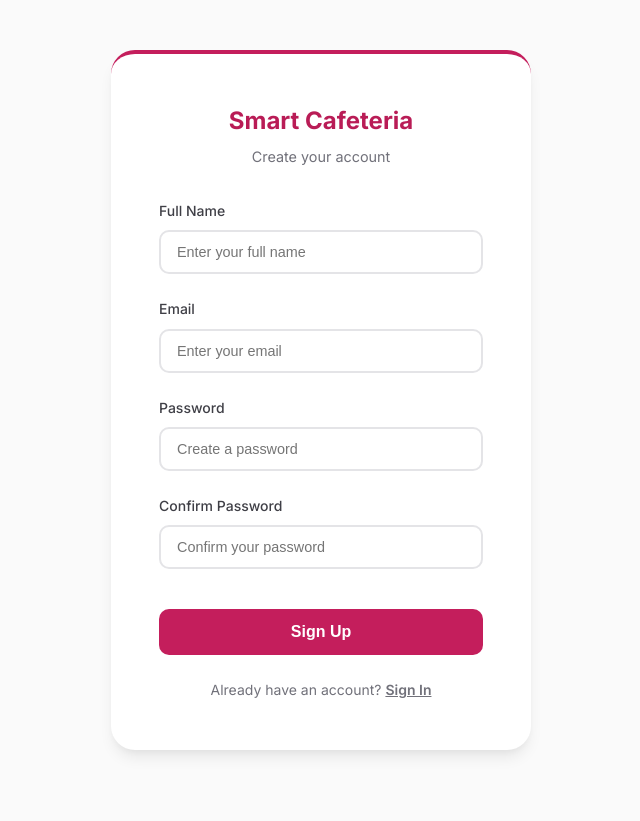
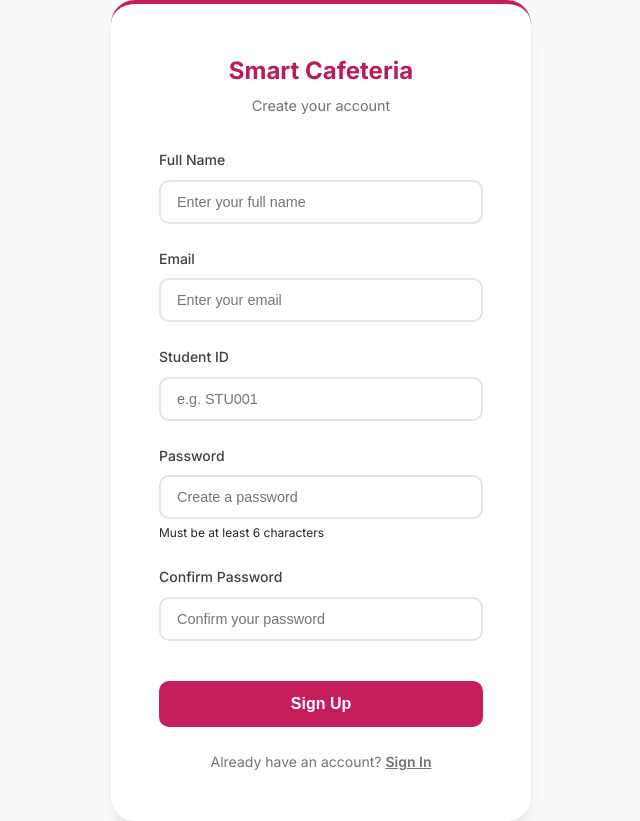
Before and after one commit to Smart-Cafeteria-Management-System/frontend, a React (Vite) app: page /signup in a window 1280 px wide. Shown: the whole page, without its empty margins (319-959 px from the left). Before the commit the page ends 800 px from the top, so only its background shows below. Built offline with nearby package versions, Linux system fonts and the light colour scheme.

Commit message:
Fix Add-ons styling, add Student ID field, and update staff permissions

```diff
--- a/src/App.jsx
+++ b/src/App.jsx
@@ -181,7 +181,7 @@ function AppRoutes() {
       <Route
         path="/staff/forecast"
         element={
-          <ProtectedRoute staffOnly>
+          <ProtectedRoute>
             <Layout>
               <StaffForecast />
             </Layout>
--- a/src/pages/Addons.jsx
+++ b/src/pages/Addons.jsx
@@ -1,5 +1,6 @@
 import { useEffect, useState } from 'react';
 import { addonsAPI, incentivesAPI } from '../services/api';
+import '../styles/global.css';
 
 function Addons() {
     const [addons, setAddons] = useState([]);
@@ -84,13 +85,13 @@ function Addons() {
             {/* Tabs */}
             <div className="tabs" style={{ marginBottom: 'var(--spacing-lg)' }}>
                 <button
-                    className={`tab-btn ${activeTab === 'addons' ? 'active' : ''}`}
+                    className={`tab ${activeTab === 'addons' ? 'active' : ''}`}
                     onClick={() => setActiveTab('addons')}
                 >
                     Available Add-ons
                 </button>
                 <button
-                    className={`tab-btn ${activeTab === 'history' ? 'active' : ''}`}
+                    className={`tab ${activeTab === 'history' ? 'active' : ''}`}
                     onClick={() => setActiveTab('history')}
                 >
                     My Redemptions
@@ -98,7 +99,7 @@ function Addons() {
             </div>
 
             {activeTab === 'addons' && (
-                <div className="grid-cards">
+                <div className="menu-grid">
                     {addons.length === 0 ? (
                         <p className="text-muted">No add-ons available at the moment.</p>
                     ) : (
--- a/src/pages/AdminDashboard.jsx
+++ b/src/pages/AdminDashboard.jsx
@@ -18,7 +18,7 @@ function AdminDashboard() {
                 analyticsAPI.getDashboard(),
                 queueAPI.getStatus(),
                 forecastsAPI.getToday(),
-                bookingsAPI.getAll()
+                bookingsAPI.getAllAdmin()
             ]);
 
             setDashboard(dashboardRes.data);
--- a/src/pages/QueueStatus.jsx
+++ b/src/pages/QueueStatus.jsx
@@ -3,7 +3,7 @@ import { useAuth } from '../context/AuthContext';
 import { queueAPI } from '../services/api';
 
 function QueueStatus() {
-    const { isAdmin } = useAuth();
+    const { isAdmin, isStaff } = useAuth();
     const [queueStatus, setQueueStatus] = useState(null);
     const [myToken, setMyToken] = useState(null);
     const [loading, setLoading] = useState(true);
@@ -98,7 +98,7 @@ function QueueStatus() {
                 <div className="card">
                     <div className="card-header">
                         <h3 className="card-title">Queue</h3>
-                        {isAdmin && (
+                        {(isAdmin || isStaff) && (
                             <button className="btn btn-primary btn-sm" onClick={handleCallNext}>
                                 Call Next
                             </button>
@@ -145,7 +145,7 @@ function QueueStatus() {
                                         Called
                                     </span>
                                 </div>
-                                {isAdmin && (
+                                {(isAdmin || isStaff) && (
                                     <button
                                         className="btn btn-sm btn-primary"
                                         onClick={() => handleServe(token._id)}
--- a/src/pages/Signup.jsx
+++ b/src/pages/Signup.jsx
@@ -5,6 +5,7 @@ import { Link, useNavigate } from 'react-router-dom';
 function Signup() {
     const [name, setName] = useState('');
     const [email, setEmail] = useState('');
+    const [studentId, setStudentId] = useState('');
     const [password, setPassword] = useState('');
     const [confirmPassword, setConfirmPassword] = useState('');
     const [error, setError] = useState('');
@@ -16,6 +17,11 @@ function Signup() {
         e.preventDefault();
         setError('');
 
+        if (password.length < 6) {
+            setError('Password must be at least 6 characters');
+            return;
+        }
+
         if (password !== confirmPassword) {
             setError('Passwords do not match');
             return;
@@ -23,7 +29,7 @@ function Signup() {
 
         setLoading(true);
 
-        const result = await register({ name, email, password, role: 'student' });
+        const result = await register({ name, email, password, studentId, role: 'student' });
 
         if (!result.success) {
             setError(result.error);
@@ -83,6 +89,19 @@ function Signup() {
                     </div>
 
                     <div className="form-group">
+                        <label className="form-label" htmlFor="studentId">Student ID</label>
+                        <input
+                            id="studentId"
+                            type="text"
+                            className="form-input"
+                            value={studentId}
+                            onChange={(e) => setStudentId(e.target.value)}
+                            placeholder="e.g. STU001"
+                            required
+                        />
+                    </div>
+
+                    <div className="form-group">
                         <label className="form-label" htmlFor="password">Password</label>
                         <input
                             id="password"
@@ -91,8 +110,12 @@ function Signup() {
                             value={password}
                             onChange={(e) => setPassword(e.target.value)}
                             placeholder="Create a password"
+                            minLength={6}
                             required
                         />
+                        <small style={{ color: 'var(--text-muted)', fontSize: '0.75rem', marginTop: '0.25rem', display: 'block' }}>
+                            Must be at least 6 characters
+                        </small>
                     </div>
 
                     <div className="form-group">
--- a/src/pages/StaffDashboard.jsx
+++ b/src/pages/StaffDashboard.jsx
@@ -124,7 +124,7 @@ function StaffDashboard() {
                         <button
                             className="btn btn-success"
                             onClick={() =>
-                                markServed(queueStatus.currentlyServing.id)
+                                markServed(queueStatus.currentlyServing._id)
                             }
                             disabled={processing}
                         >
@@ -145,7 +145,7 @@ function StaffDashboard() {
 
                 <div className="queue-list">
                     {queueStatus?.waitingTokens?.map(token => (
-                        <div key={token.id} className="queue-item">
+                        <div key={token._id} className="queue-item">
                             <span className="queue-token">
                                 {token.tokenNumber}
                             </span>
--- a/src/services/api.js
+++ b/src/services/api.js
@@ -37,6 +37,7 @@ export const usersAPI = {
 // Bookings API
 export const bookingsAPI = {
     getAll: () => api.get('/bookings'),
+    getAllAdmin: () => api.get('/bookings/all'),
     getById: (id) => api.get(`/bookings/${id}`),
     create: (data) => api.post('/bookings', data),
     update: (id, data) => api.put(`/bookings/${id}`, data),
```
Also changed, not shown: 1 other file (tests, documents, lock files or other folders).
